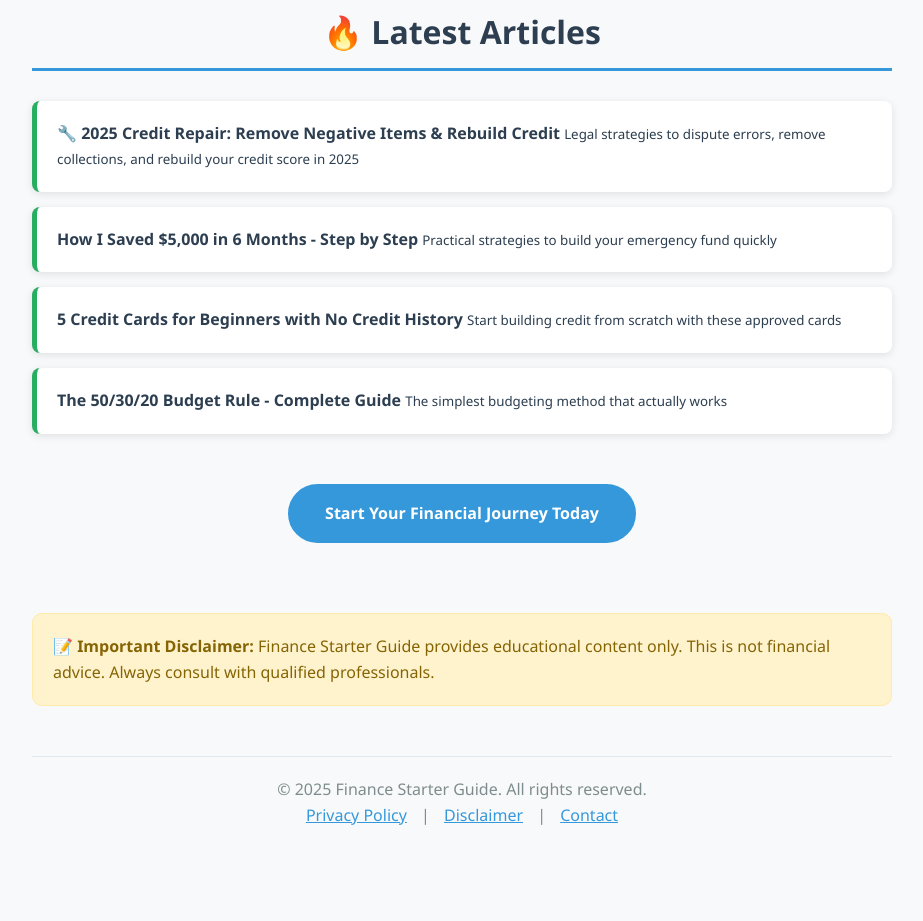
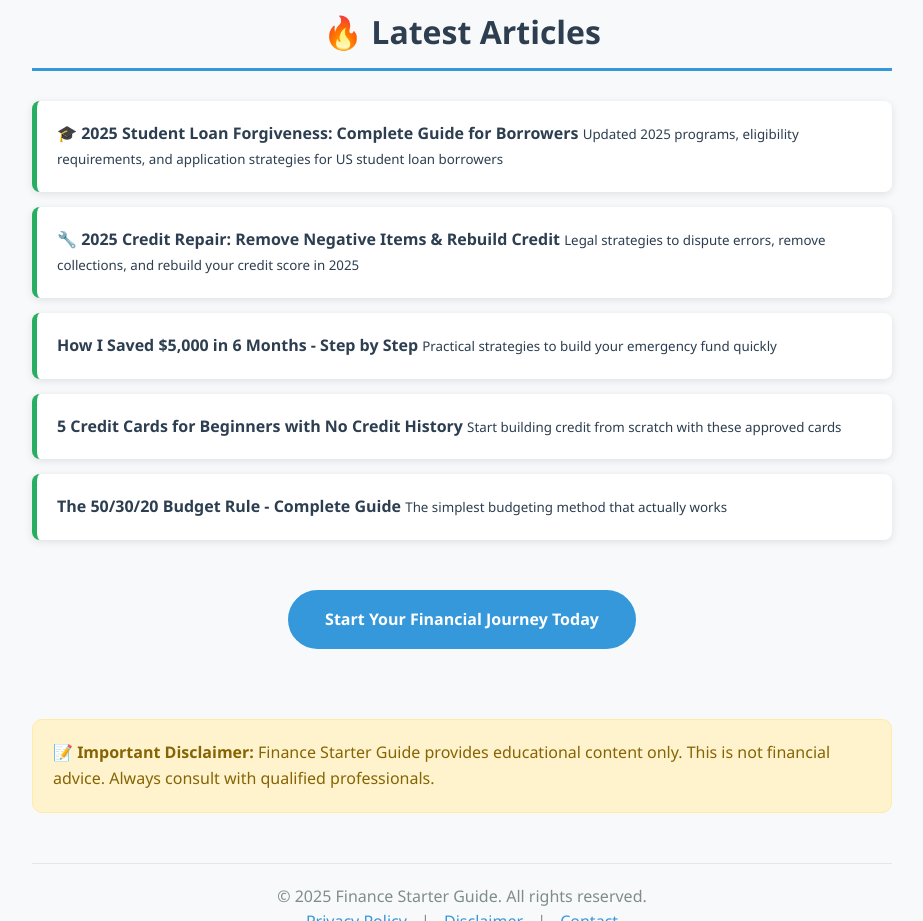
Before and after one commit to financestarterguide/financestarterguide.github.io, a plain HTML site: page index.html in a window 1280 px wide. Shown: the part 1360-2281 px from the top of the page, without its empty margins (178-1101 px from the left). Before the commit the page ends 2229 px from the top, so only its background shows below. Drawn offline with Linux system fonts and the light colour scheme.

Commit message:
Update index.html

```diff
--- a/index.html
+++ b/index.html
@@ -284,6 +284,12 @@
         <ul class="article-list">
             <!-- NUEVO ARTÍCULO AÑADIDO PRIMERO -->
             <li>
+                <a href="student-loans-2025.html">
+                    <strong>🎓 2025 Student Loan Forgiveness: Complete Guide for Borrowers</strong>
+                    <small>Updated 2025 programs, eligibility requirements, and application strategies for US student loan borrowers</small>
+                </a>
+            </li>
+            <li>
                 <a href="credit-repair-2025.html">
                     <strong>🔧 2025 Credit Repair: Remove Negative Items & Rebuild Credit</strong>
                     <small>Legal strategies to dispute errors, remove collections, and rebuild your credit score in 2025</small>
```
